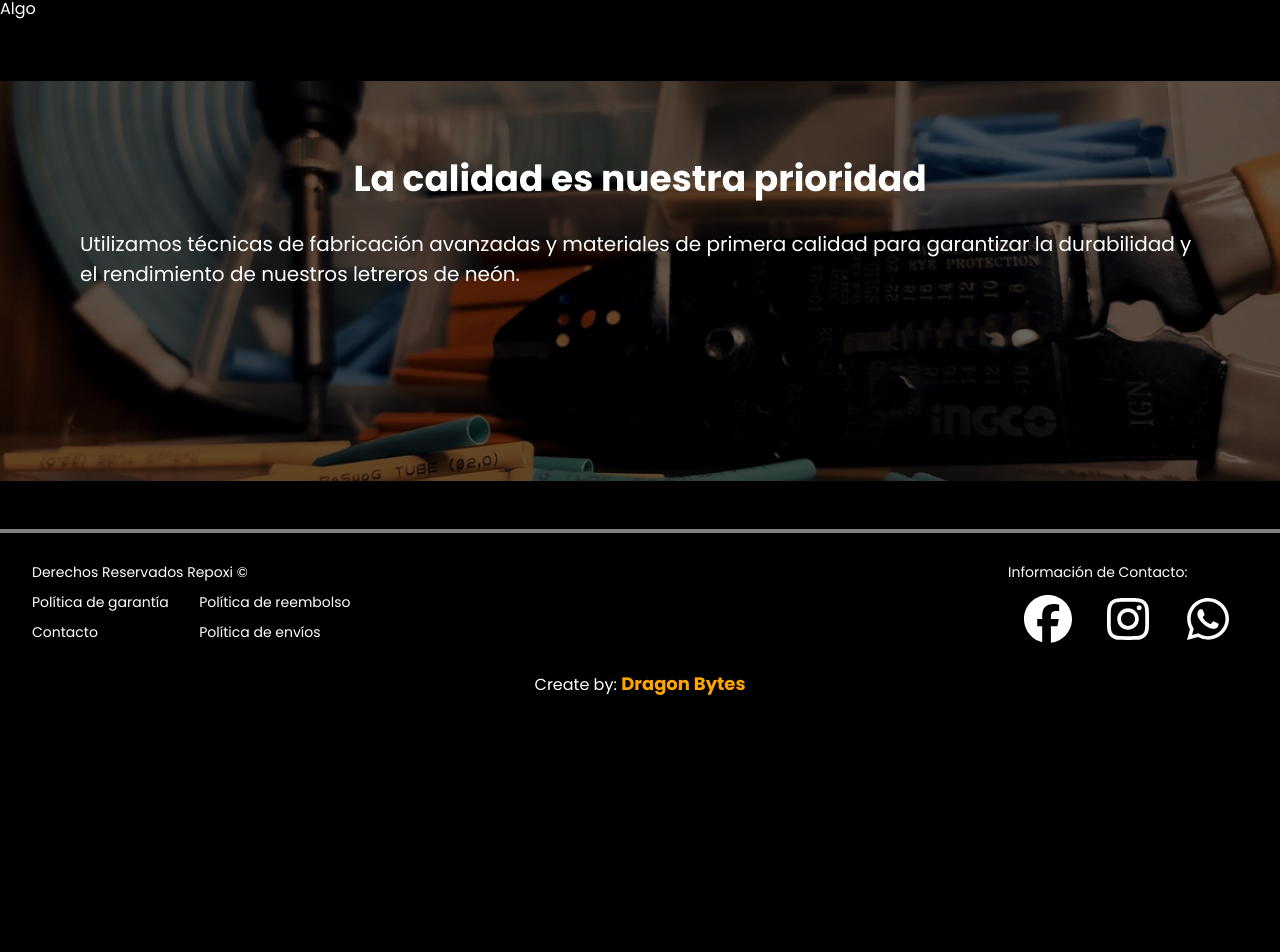
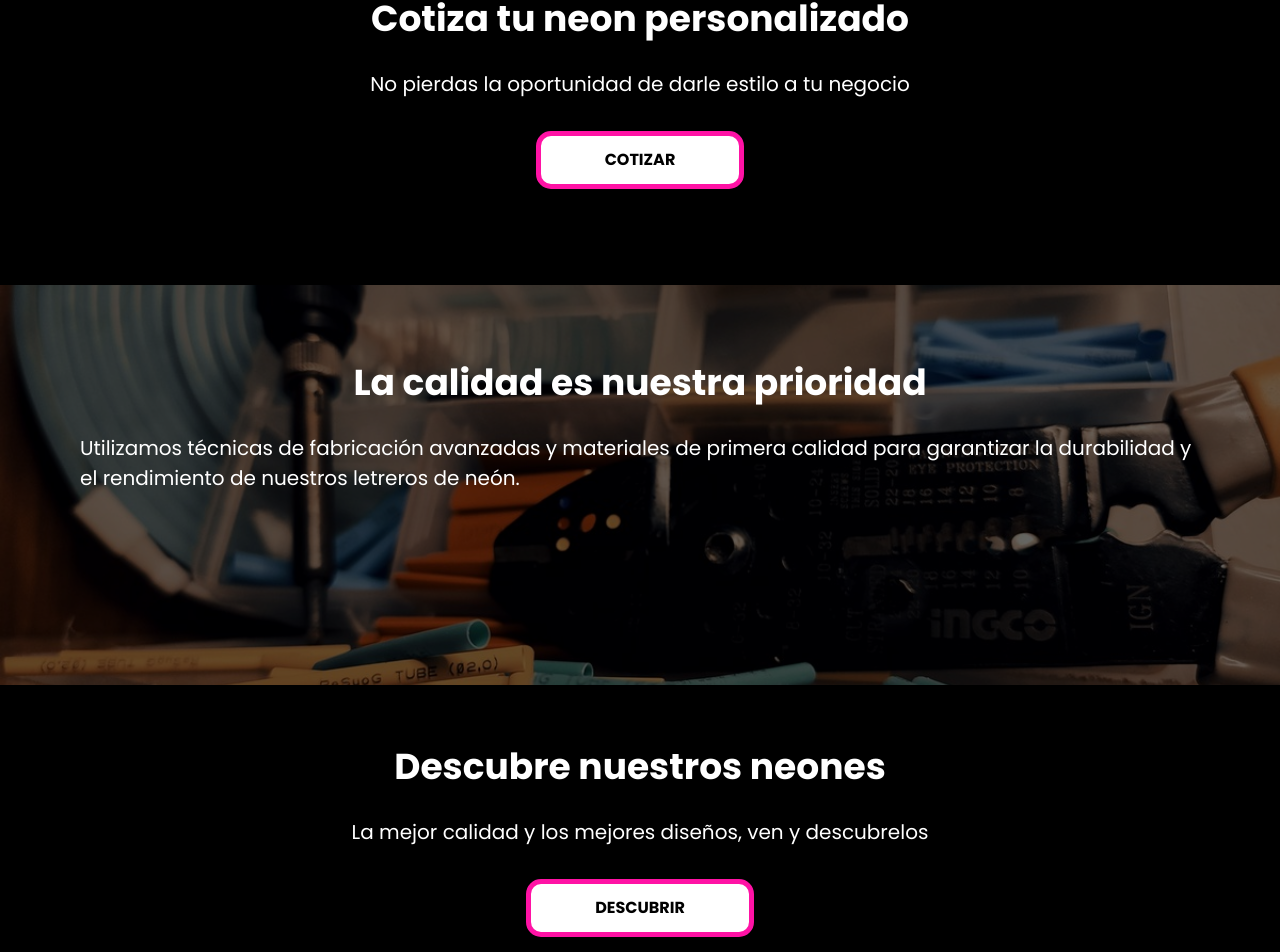
Before and after one commit to aten039/repoxi_react_vite, a React (Vite) app: page /discover_neon in a window 1280 px wide. Shown: the part 1411-2363 px from the top of the page. Before the commit the page ends 2136 px from the top, so only its background shows below. Built offline with nearby package versions, Linux system fonts and the light colour scheme.

Commit message:
text in InfoWithImage component, css button class global

```diff
--- a/src/components/layouts/Layout.tsx
+++ b/src/components/layouts/Layout.tsx
@@ -30,7 +30,7 @@ export default function Layout() {
                   {/* <Link className="menu-publicidad" to="/publicity">Publicidad</Link> */}
                   <Link className={`${style.menu_a} ${style.color_transition}`} to="/discover_neon">Descubre Nuestros Neones</Link>
                   <Link className={`${style.menu_a} ${style.color_transition}`} to="/create_neon">Cotiza Tu Neón</Link>
-                  <Link className={`${style.menu_a} ${style.color_transition}`} to="/about">¿Quiénes somos?</Link>
+                  <Link className={`${style.menu_a} ${style.color_transition}`} to="/neon">Nuestros neones</Link>
               </div>
           </nav>
       </header>
--- a/src/components/ui/InfoWithImage/InfoWithImage.module.css
+++ b/src/components/ui/InfoWithImage/InfoWithImage.module.css
@@ -40,6 +40,9 @@
     padding: 1rem;
     width: 100%;
 }
+.content_text{
+    text-align: center;
+}
 
 @media(min-width:762px){
     .text{
--- a/src/components/ui/InfoWithImage/InfoWithImage.tsx
+++ b/src/components/ui/InfoWithImage/InfoWithImage.tsx
@@ -1,3 +1,4 @@
+import { Link } from "react-router"
 import style from "./InfoWithImage.module.css"
 
 export default function InfoWithImage() {
@@ -17,7 +18,11 @@ export default function InfoWithImage() {
                 </div>
             </div>
 
-            <div>Algo</div>
+            <div className={style.content_text}>
+                <h3>Cotiza tu neon personalizado</h3>
+                <p>No pierdas la oportunidad de darle estilo a tu negocio</p>
+                <Link to={'/create_neon'} className="button">cotizar</Link>
+            </div>
 
             <div className={style.materials}>
                 <div className={style.sombra}></div>
@@ -26,6 +31,12 @@ export default function InfoWithImage() {
                     <p>Utilizamos técnicas de fabricación avanzadas y materiales de primera calidad para garantizar la durabilidad y el rendimiento de nuestros letreros de neón.</p>
                 </div>
             </div>
+
+            <div className={style.content_text}>
+                <h3>Descubre nuestros neones</h3>
+                <p>La mejor calidad y los mejores diseños, ven y descubrelos</p>
+                <Link to={'/neon'} className="button">descubrir</Link>
+            </div>
         </div>
     </div>
   )
--- a/src/index.css
+++ b/src/index.css
@@ -117,3 +117,21 @@ table {
 img{
   width: 100%;
 }
+
+.button{
+    background-color: white;
+    border-radius: 15px;
+    padding: 1rem 4rem;
+    color: black;
+    display: inline-block;
+    text-align: center;
+    width: auto;
+    text-transform: uppercase;
+    margin: 2rem 0;
+    font-weight: bold;
+    transition: all 1s ease;
+    border: solid var(--primary-color) 5px;
+}
+.button:hover{
+  background-color: var(--primary-color);
+}
```
